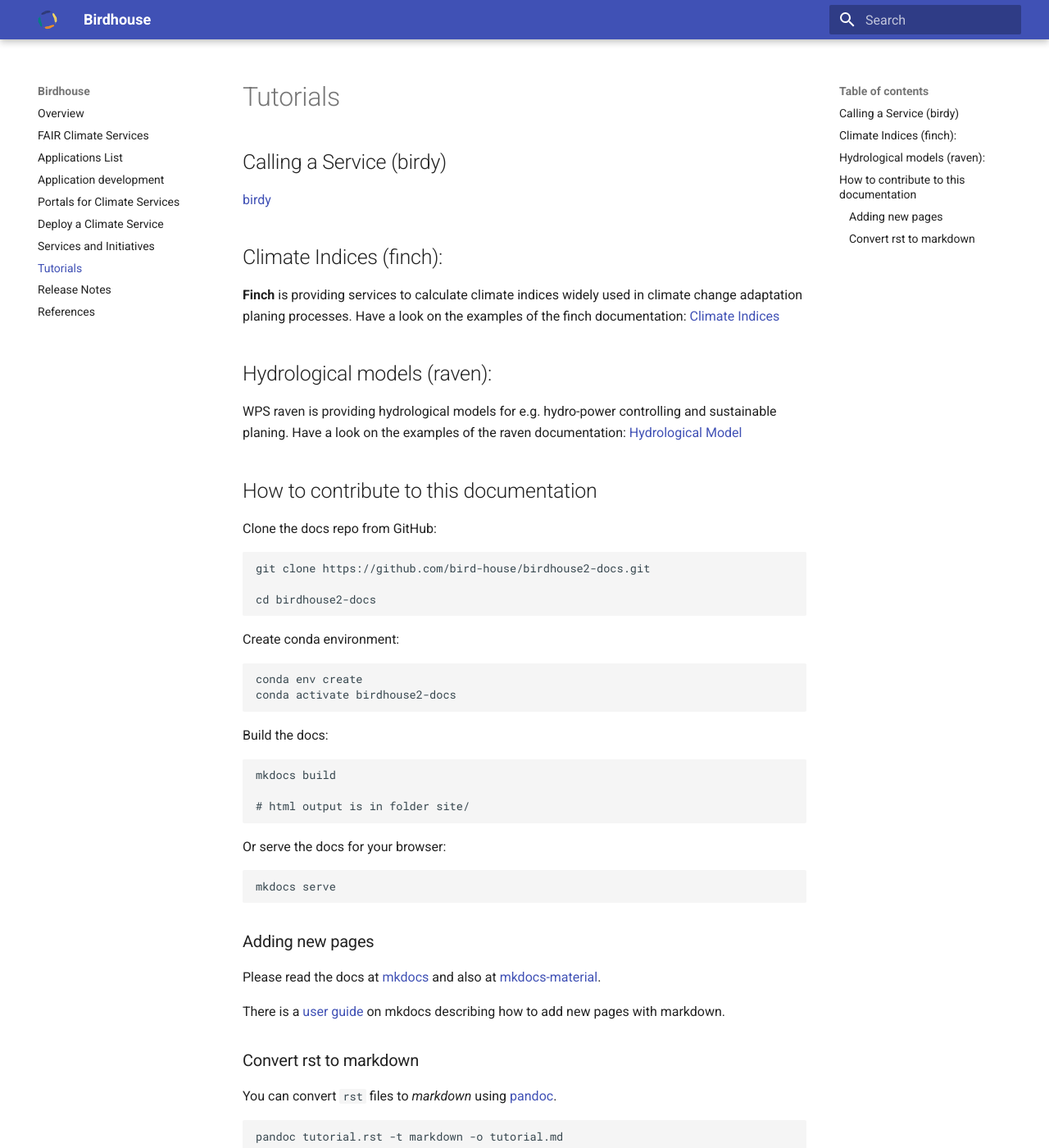
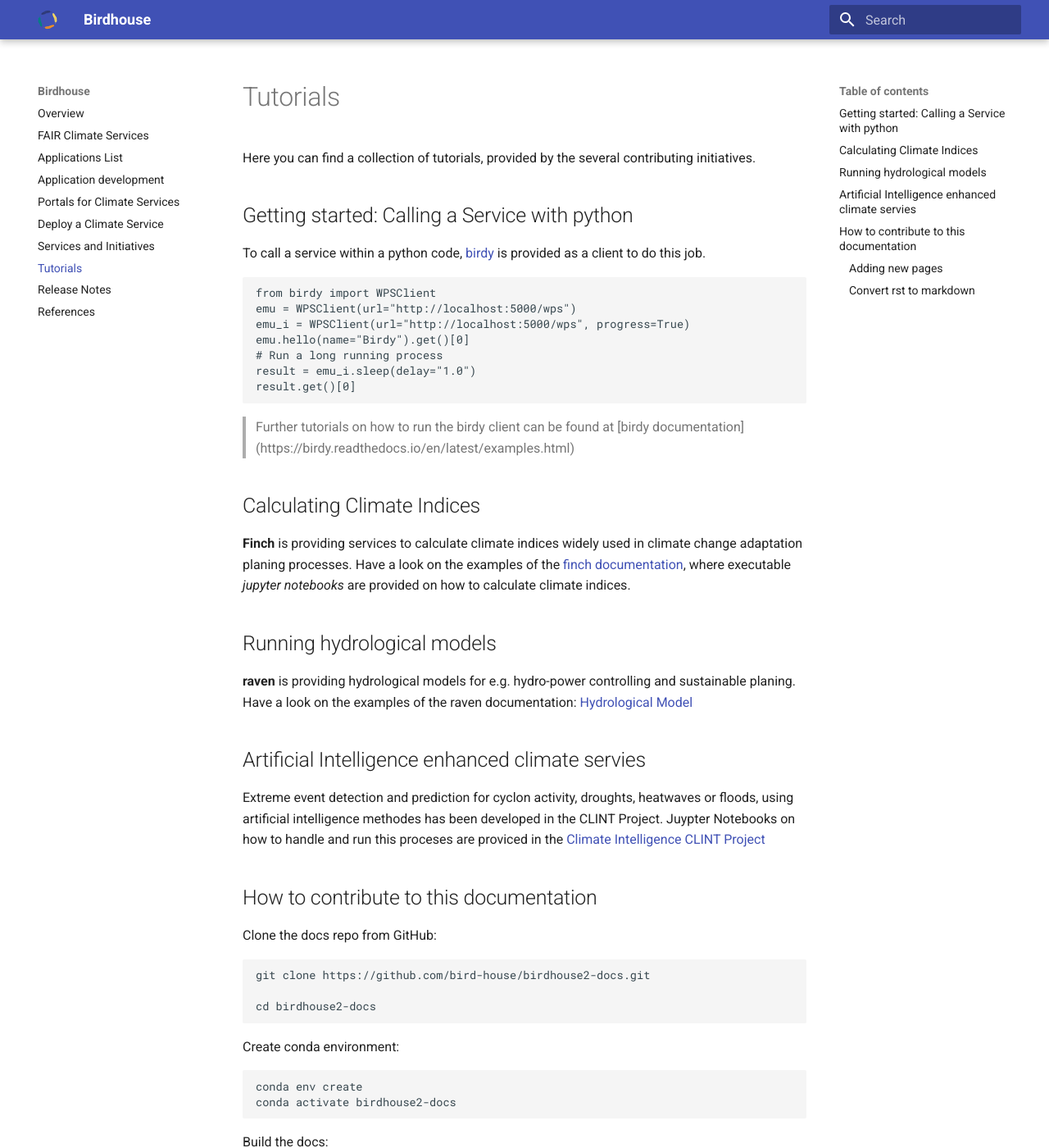
Before and after one commit to bird-house/birdhouse2-docs, an MkDocs documentation site: the page built from docs/tutorials.md, in a window 1280 px wide and 1400 px high. Shown: the whole window at 82% size. Built offline with MkDocs 1.6.1 and Material for MkDocs 9.7.7, drawn with Linux system fonts in a browser that asks for light colours.

Commit message:
add tutorials bird, finch, raven and CLINT

````diff
--- a/docs/tutorials.md
+++ b/docs/tutorials.md
@@ -1,23 +1,35 @@
 # Tutorials
 
-## Calling a Service (birdy)
+Here you can find a collection of tutorials, provided by the several contributing initiatives.
 
-[birdy](https://github.com/bird-house/birdy.git)
+## Getting started: Calling a Service with python
 
-## Climate Indices (finch):
+To call a service within a python code, [birdy](https://github.com/bird-house/birdy.git) is provided as a client to do this job.
 
-**Finch** is providing services to calculate climate indices widely used in climate change adaptation planing processes. Have a look on the examples of the finch documentation: [Climate Indices](https://pavics-sdi.readthedocs.io/projects/finch/en/latest/notebooks/index.html)
+``` python
+from birdy import WPSClient
+emu = WPSClient(url="http://localhost:5000/wps")
+emu_i = WPSClient(url="http://localhost:5000/wps", progress=True)
+emu.hello(name="Birdy").get()[0]
+# Run a long running process
+result = emu_i.sleep(delay="1.0")
+result.get()[0]
+```
+> Further tutorials on how to run the birdy client can be found at [birdy documentation] (https://birdy.readthedocs.io/en/latest/examples.html)
 
-## Hydrological models (raven):
+## Calculating Climate Indices
+**Finch** is providing services to calculate climate indices widely used in climate change adaptation planing processes. Have a look on the examples of the [finch documentation](https://pavics-sdi.readthedocs.io/projects/finch/en/latest/notebooks/index.html), where executable *jupyter notebooks* are provided on how to calculate climate indices.
 
-WPS raven is providing hydrological models for e.g. hydro-power controlling and sustainable planing. Have a look on the examples of the raven documentation: [Hydrological Model](https://pavics-raven.readthedocs.io/en/latest/notebooks/index.html)
+## Running hydrological models
+**raven** is providing hydrological models for e.g. hydro-power controlling and sustainable planing. Have a look on the examples of the raven documentation: [Hydrological Model](https://pavics-raven.readthedocs.io/en/latest/notebooks/index.html)
 
+## Artificial Intelligence enhanced climate servies
+Extreme event detection and prediction for cyclon activity, droughts, heatwaves or floods, using artificial intelligence methodes has been developed in the CLINT Project. Juypter Notebooks on how to handle and run this proceses are proviced in the [Climate Intelligence CLINT Project](https://github.com/climateintelligence/CLINT-tutorials)
 
 <!--
 docs/source/examples.rst
+tutorial_basic tutorial_pywps tutorial_wps tutorial_server tutorial_r
 
-tutorial_basic tutorial_pywps tutorial_birdy tutorial_wps tutorial_finch
-tutorial_raven tutorial_server tutorial_r
 
 ## Get familiar with birdhouse
 general tutorials
````
